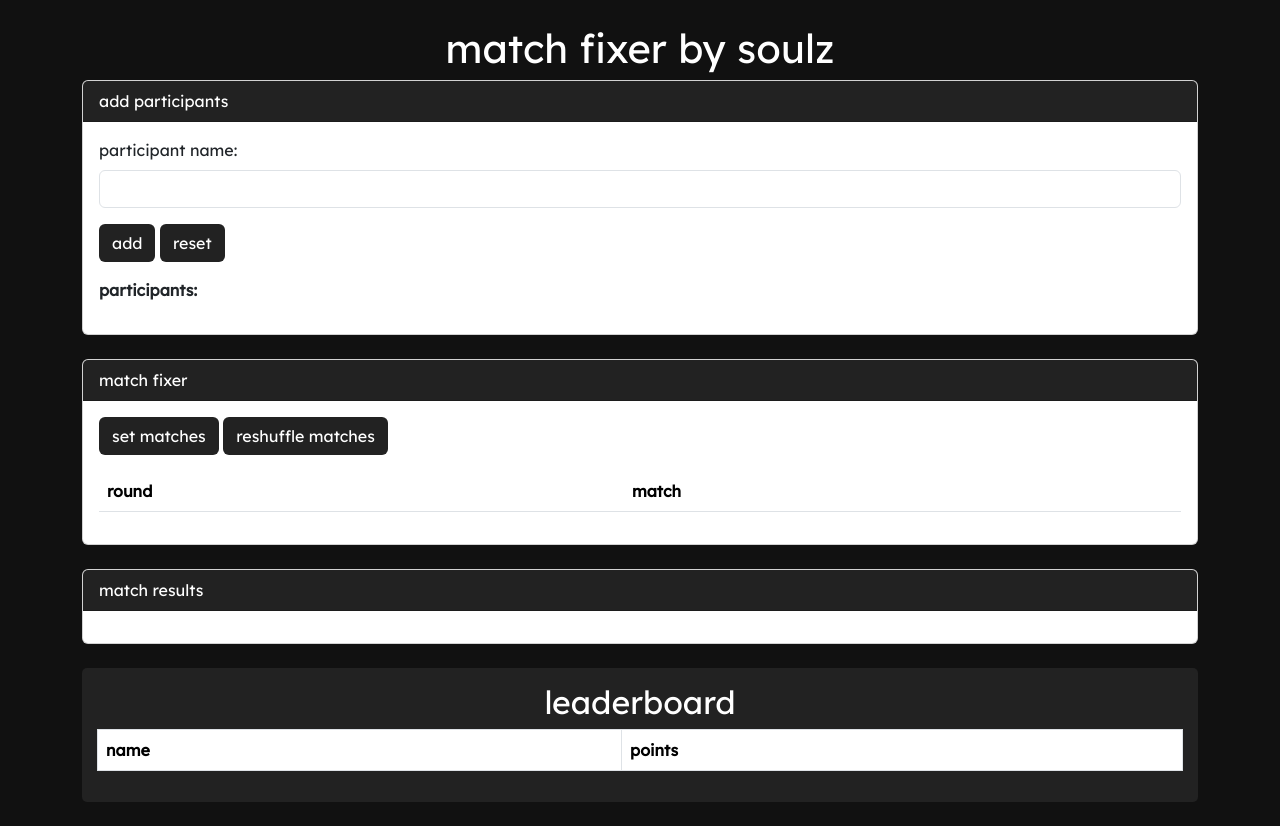
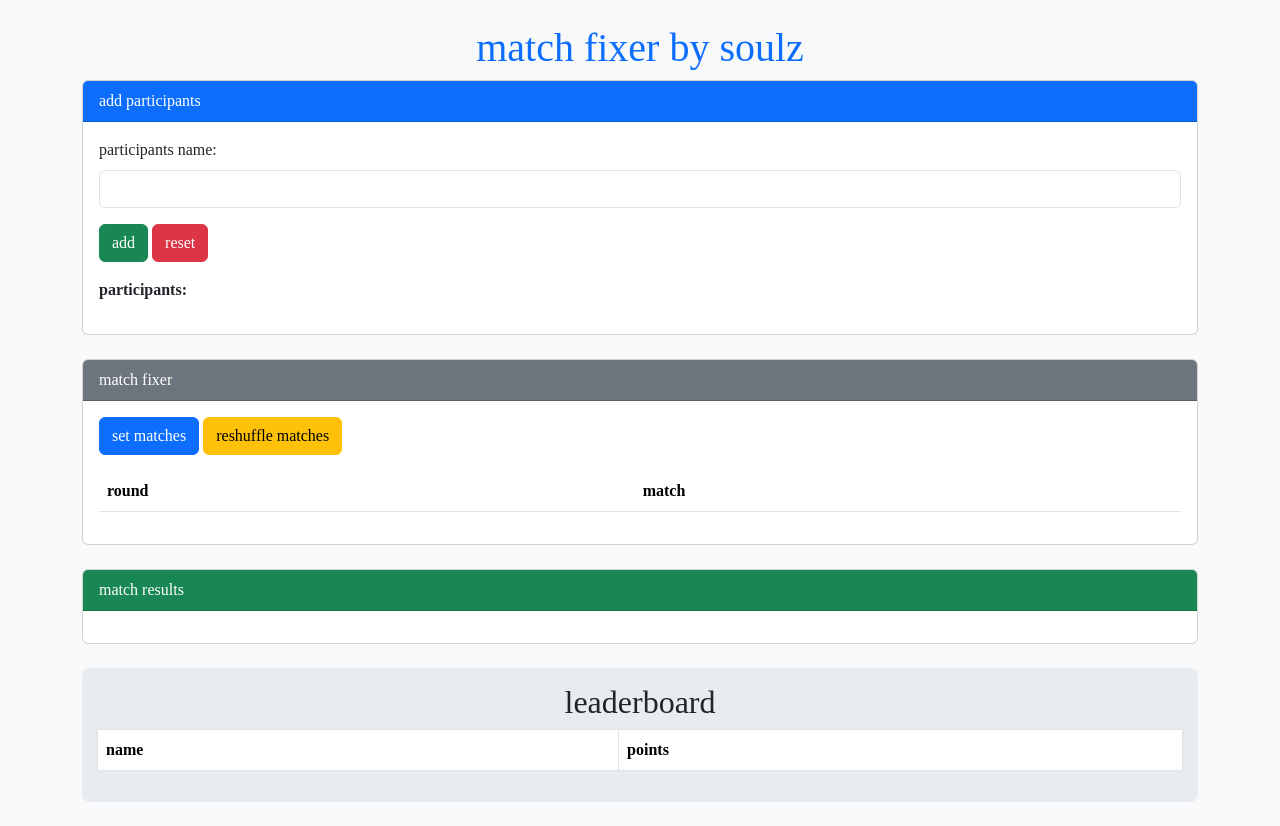
Before and after one commit to gh-soulz/match-fixer, a plain HTML site: page index.html in a window 1280 px wide. Drawn offline with nearby package versions, Linux system fonts and the light colour scheme; a web font is replaced by a local one.

Commit message:
Update index.html

```diff
--- a/index.html
+++ b/index.html
@@ -8,53 +8,37 @@
     <style>
     	@font-face {
         	font-family: 'lexend';
-            src: url(lexend-regular.ttf);
-        }
+            src: url(lexend-regular);
+		}
         body {
-            background-color: #111;
+            background-color: #f8f9fa;
             font-family: 'lexend';
-            color: white;
         }
         .leaderboard {
-            background-color: #222;
+            background-color: #e9ecef;
             padding: 15px;
-            border-radius: 5px;
+            border-radius: 8px;
         }
         .table-container {
             max-height: 400px;
             overflow-y: auto;
         }
-        .card-header {
-            background-color: #222;
-            color: white;
-        }
-        .btn {
-            background-color: #222;
-            color: white;
-        }
-        .btn:hover {
-            background-color: #333;
-        }
-        .table {
-            background-color: #222;
-            color: #fff;
-        }
     </style>
 </head>
 <body>
     <div class="container my-4">
-        <h1 class="text-center">match fixer by soulz</h1>
+        <h1 class="text-center text-primary">match fixer by soulz</h1>
 
         <!-- Input Section -->
         <div class="card mb-4">
-            <div class="card-header">add participants</div>
+            <div class="card-header bg-primary text-white">add participants</div>
             <div class="card-body">
                 <div class="mb-3">
-                    <label for="participantName" class="form-label">participant name:</label>
+                    <label for="participantName" class="form-label">participants name:</label>
                     <input type="text" id="participantName" class="form-control">
                 </div>
-                <button id="addParticipant" class="btn"> add</button>
-                <button id="resetParticipants" class="btn">reset</button>
+                <button id="addParticipant" class="btn btn-success">add</button>
+                <button id="resetParticipants" class="btn btn-danger">reset</button>
                 <div class="mt-3">
                     <p><strong>participants:</strong></p>
                     <ul id="participantsList" class="list-group"></ul>
@@ -64,10 +48,10 @@
 
         <!-- Fight Match Fixer Section -->
         <div class="card mb-4">
-            <div class="card-header">match fixer</div>
+            <div class="card-header bg-secondary text-white">match fixer</div>
             <div class="card-body">
-                <button id="generateMatches" class="btn mb-3">set matches</button>
-                <button id="reshuffleMatches" class="btn mb-3">reshuffle matches</button>
+                <button id="generateMatches" class="btn btn-primary mb-3">set matches</button>
+                <button id="reshuffleMatches" class="btn btn-warning mb-3">reshuffle matches</button>
                 <div class="table-container">
                     <table class="table table-striped">
                         <thead>
@@ -84,7 +68,7 @@
 
         <!-- Results Section -->
         <div class="card mb-4">
-            <div class="card-header">match results</div>
+            <div class="card-header bg-success text-white">match results</div>
             <div class="card-body">
                 <div id="resultsSection"></div>
             </div>
@@ -178,7 +162,7 @@
                 </div>`
             ).join('');
 
-            resultsSection.insertAdjacentHTML('beforeend', '<button class="btn mt-3" onclick="calculatePoints()">Update Leaderboard</button>');
+            resultsSection.insertAdjacentHTML('beforeend', '<button class="btn btn-success mt-3" onclick="calculatePoints()">Update Leaderboard</button>');
         };
 
         const calculatePoints = () => {
```
